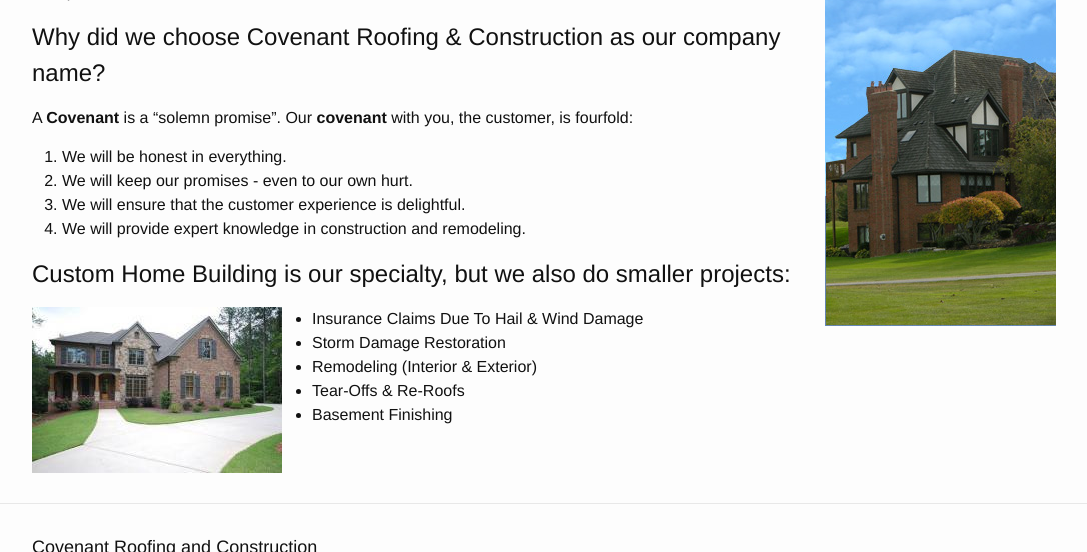
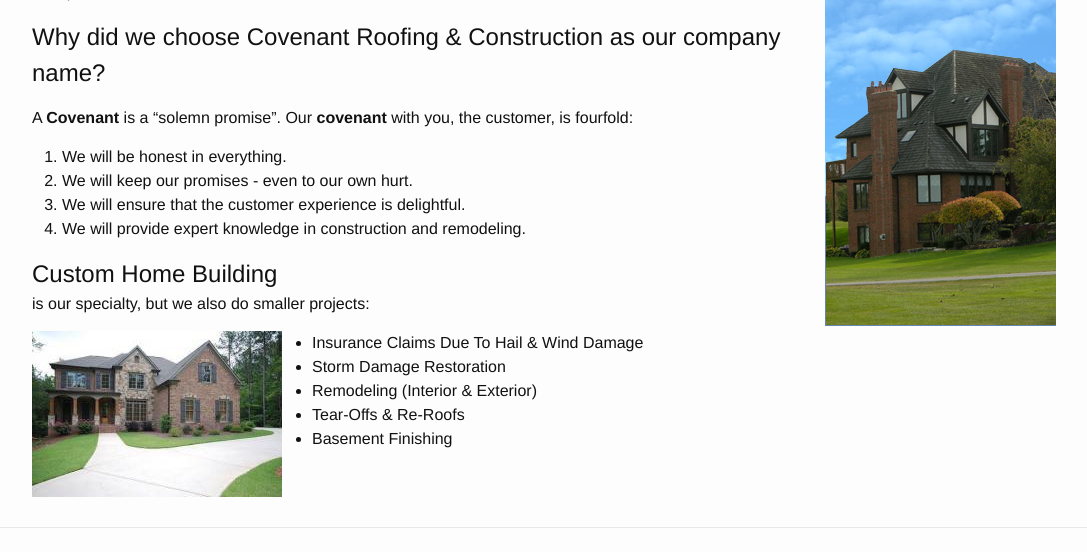
Before and after one commit to covenantrc/covenantrc.github.io, a Jekyll site: the page built from index.md, in a window 1280 px wide and 900 px high, scrolled down 414 px, cut to the strip 0-552 px from the top of the window. Shown: the whole strip, without its empty margins (96-1183 px from the left). Built offline with Jekyll 4.4.1, drawn with Linux system fonts in a browser that asks for light colours.

Commit message:
Update index.md

```diff
--- a/index.md
+++ b/index.md
@@ -19,7 +19,7 @@ A **Covenant** is a "solemn promise". Our **covenant** with you, the customer, i
 4. We will provide expert knowledge in construction and remodeling.
 
 
-## Custom Home Building is our specialty, but we also do smaller projects:
+<h2 style="display: inline">Custom Home Building</h2> is our specialty, but we also do smaller projects:
 
 <img src="res/house_front.jpg" style="float:left; margin-right: 30px">
 
```
